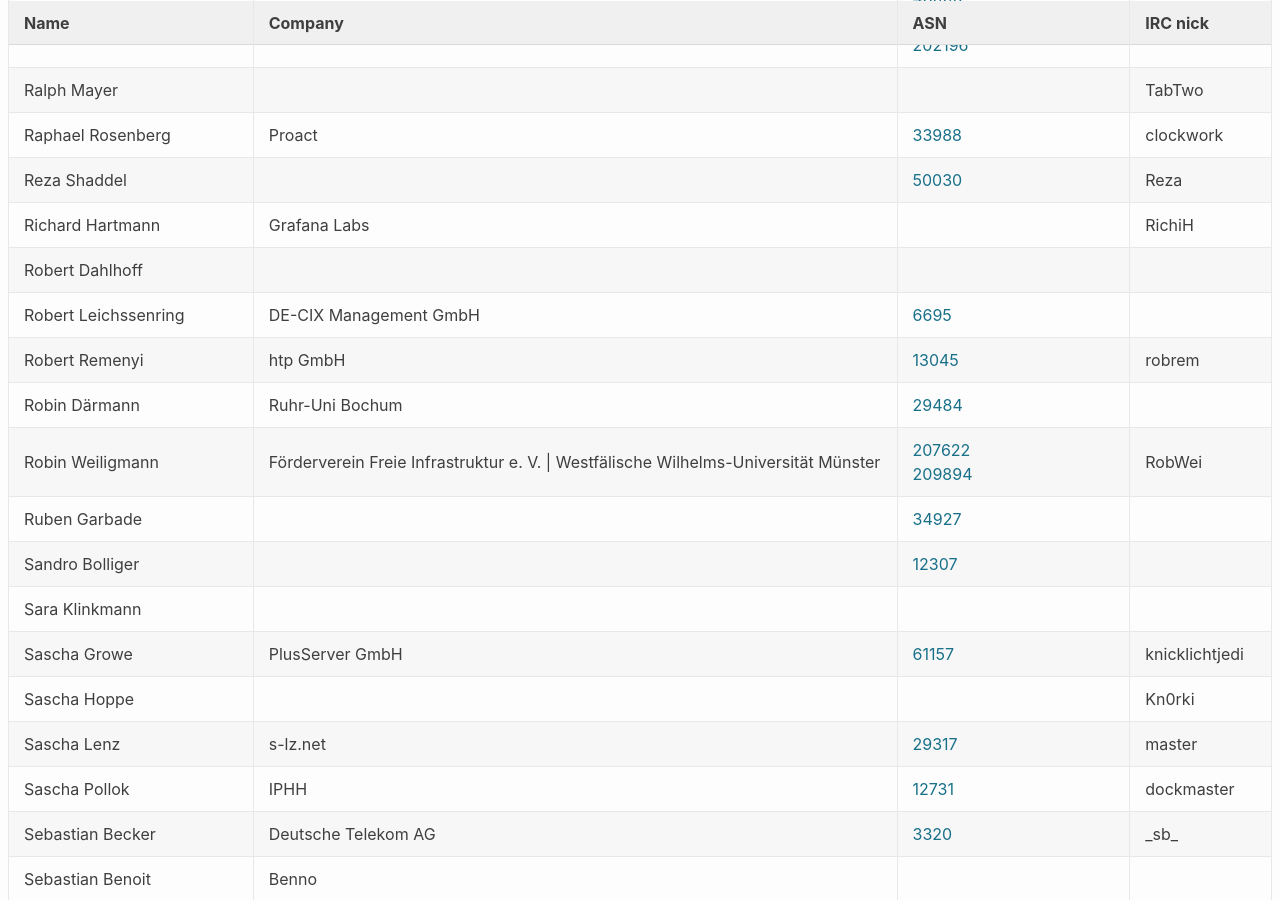
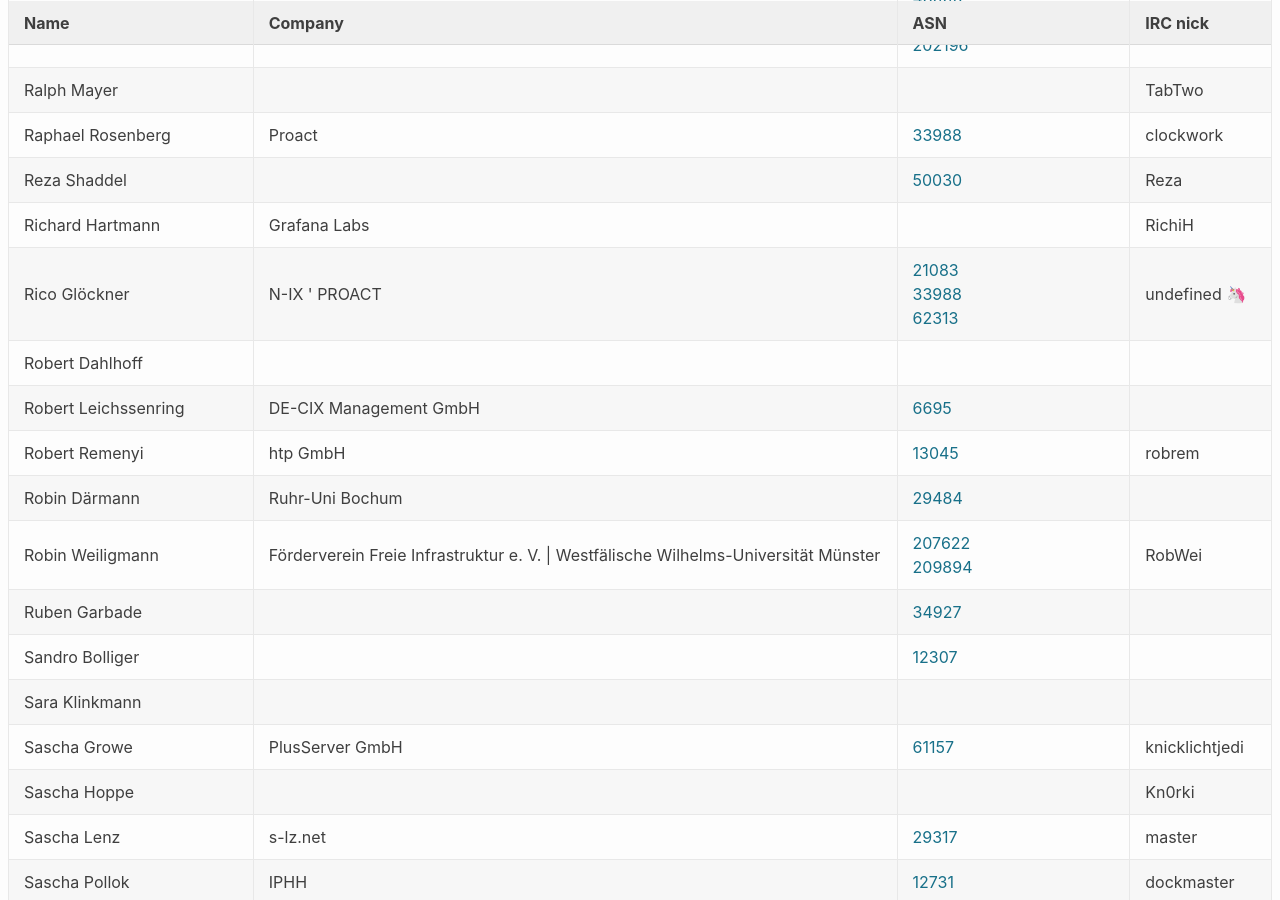
Before and after one commit to denog/pretix-attendeelist, a Jekyll site: the page built from denog13/index.markdown, in a window 1280 px wide and 900 px high, scrolled down 9595 px. Built offline with Jekyll 4.4.1, drawn with Linux system fonts in a browser that asks for light colours.

Commit message:
Latest data: Thu Oct 14 08:12:51 UTC 2021

```diff
--- a/_data/attendees_denog13.json
+++ b/_data/attendees_denog13.json
@@ -1252,6 +1252,12 @@
     "company": "Grafana Labs",
     "irc": "RichiH",
     "asn": null
+  },
+  {
+    "name": "Rico Glöckner",
+    "company": "N-IX ' PROACT",
+    "irc": "undefined 🦄",
+    "asn": "21083 33988 62313"
   },
   {
     "name": "Robert Dahlhoff",
```
